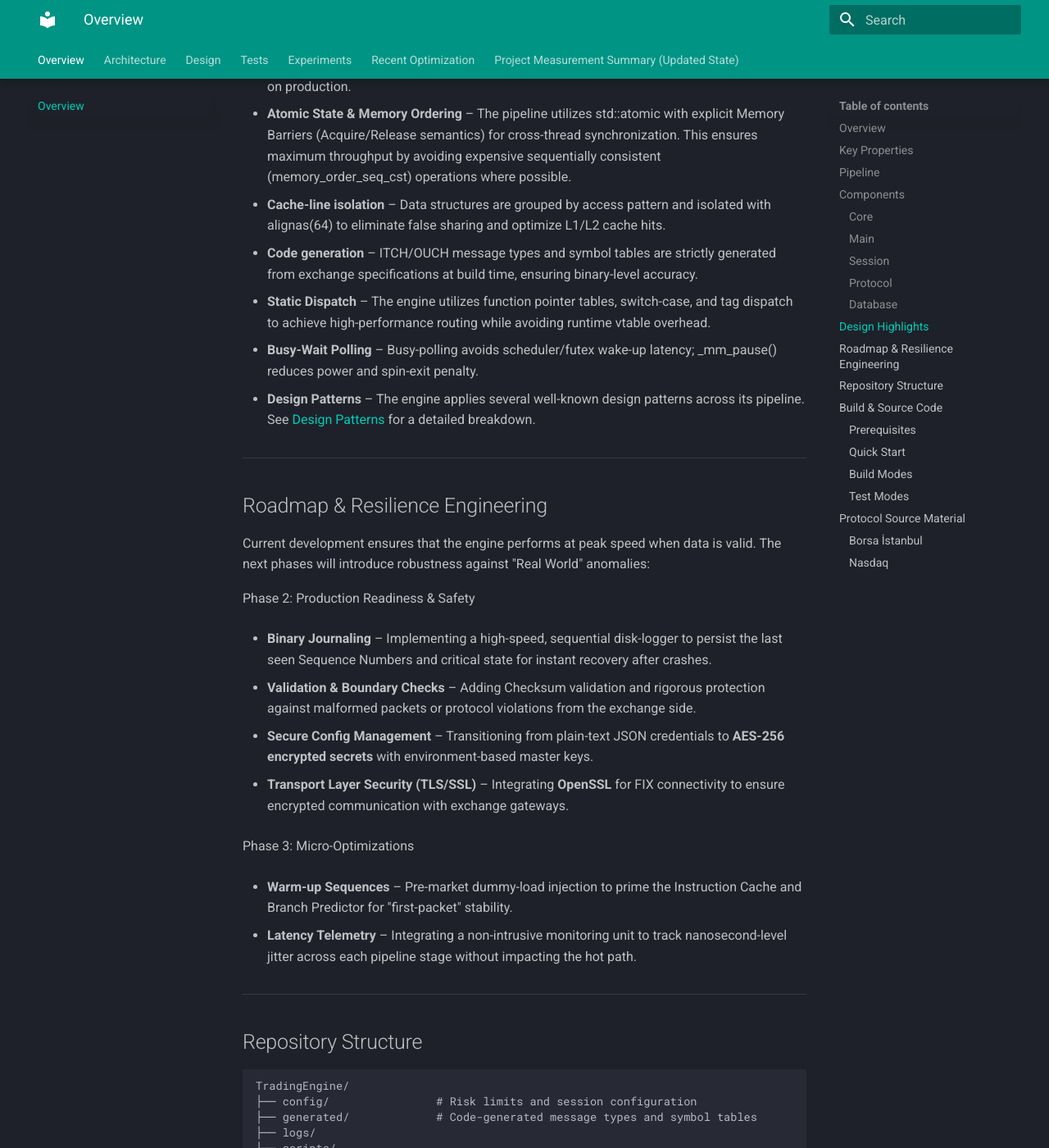
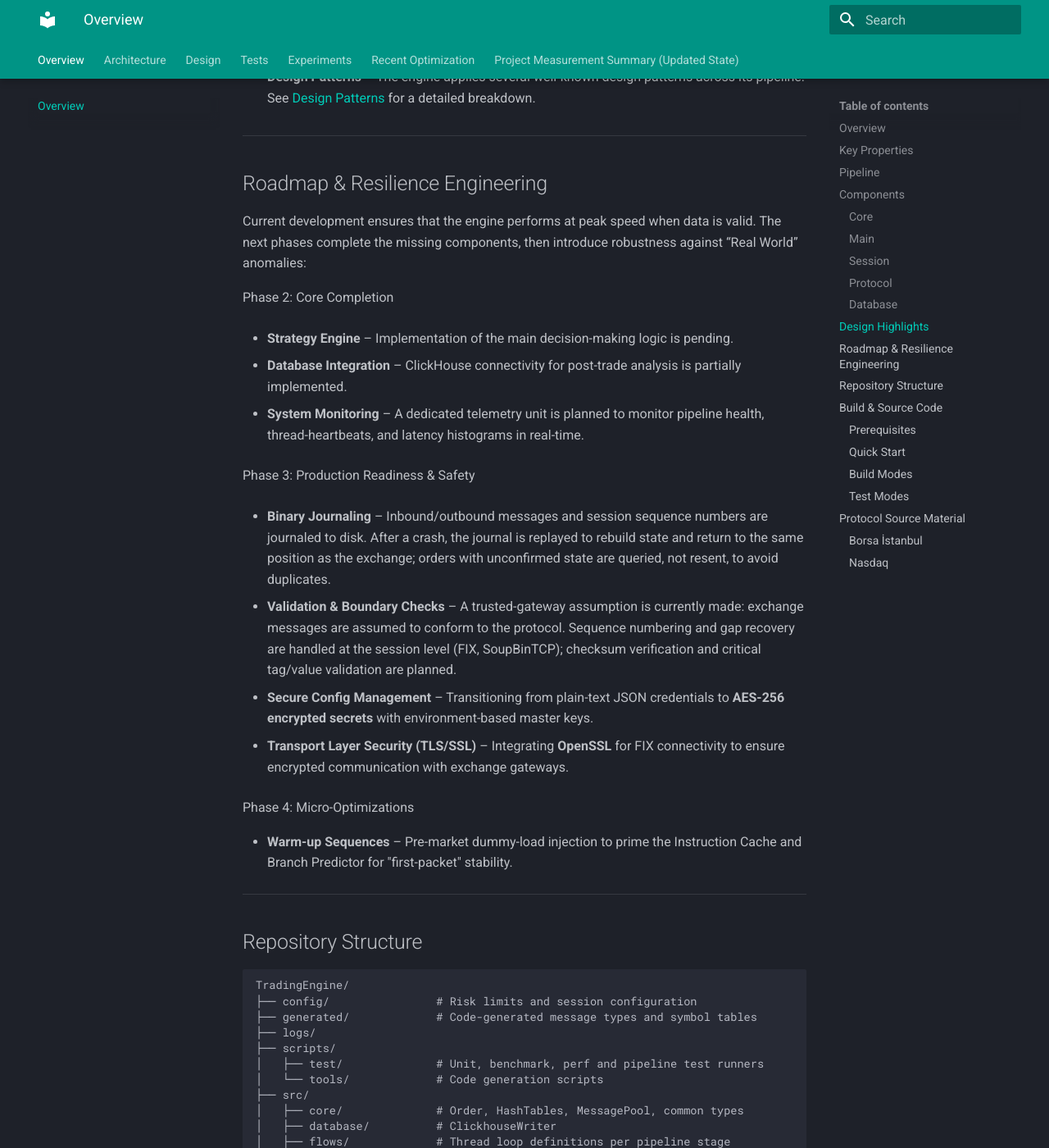
Before and after one commit to UmutCanDundar/TradingEngine-docs, an MkDocs documentation site: the page built from docs/index.md, in a window 1280 px wide and 1400 px high, scrolled down 3384 px. Shown: the whole window at 82% size. Built offline with MkDocs 1.6.1 and Material for MkDocs 9.7.7, drawn with Linux system fonts in a browser that asks for light colours; some of the changed text lies outside the part shown.

Commit message:
Minor Fix

```diff
--- a/docs/index.md
+++ b/docs/index.md
@@ -107,17 +95,23 @@ Each stage communicates via lock-free SPSC queues. Stages run on pinned CPU core
 
 ## Roadmap & Resilience Engineering
 
-Current development ensures that the engine performs at peak speed when data is valid. The next phases will introduce robustness against "Real World" anomalies:
+Current development ensures that the engine performs at peak speed when data is valid. The next phases complete the missing components, then introduce robustness against “Real World” anomalies:
 
-Phase 2: Production Readiness & Safety
+Phase 2: Core Completion
 
-- **Binary Journaling** – Implementing a high-speed, sequential disk-logger to
-persist the last seen Sequence Numbers and critical state for instant recovery
-after crashes.
+- **Strategy Engine** – Implementation of the main decision-making logic is pending.
 
-- **Validation & Boundary Checks** – Adding Checksum validation and rigorous
-protection against malformed packets or protocol violations from the exchange
-side.
+- **Database Integration** – ClickHouse connectivity for post-trade analysis is
+partially implemented.
+
+- **System Monitoring** – A dedicated telemetry unit is planned to monitor pipeline
+health, thread-heartbeats, and latency histograms in real-time.
+
+Phase 3: Production Readiness & Safety
+
+- **Binary Journaling** – Inbound/outbound messages and session sequence numbers are journaled to disk. After a crash, the journal is replayed to rebuild state and return to the same position as the exchange; orders with unconfirmed state are queried, not resent, to avoid duplicates.
+
+- **Validation & Boundary Checks** – A trusted-gateway assumption is currently made: exchange messages are assumed to conform to the protocol. Sequence numbering and gap recovery are handled at the session level (FIX, SoupBinTCP); checksum verification and critical tag/value validation are planned.
 
 - **Secure Config Management** – Transitioning from plain-text JSON credentials to
 **AES-256 encrypted secrets** with environment-based master keys.
@@ -125,13 +119,10 @@ side.
 - **Transport Layer Security (TLS/SSL)** – Integrating **OpenSSL** for FIX
 connectivity to ensure encrypted communication with exchange gateways.
 
-Phase 3: Micro-Optimizations
+Phase 4: Micro-Optimizations
 
 - **Warm-up Sequences** – Pre-market dummy-load injection to prime the Instruction
 Cache and Branch Predictor for "first-packet" stability.
-
-- **Latency Telemetry** – Integrating a non-intrusive monitoring unit to track
-nanosecond-level jitter across each pipeline stage without impacting the hot path.
 
 ---
 
```
Also changed, not shown: other parts of docs/index.md (+1 -13 lines), docs/summary.md (+1 -1 lines), site/architecture/index.html, site/design/index.html, site/index.html, site/search/search_index.json, site/sitemap.xml, site/summary/index.html, 1 other file.
